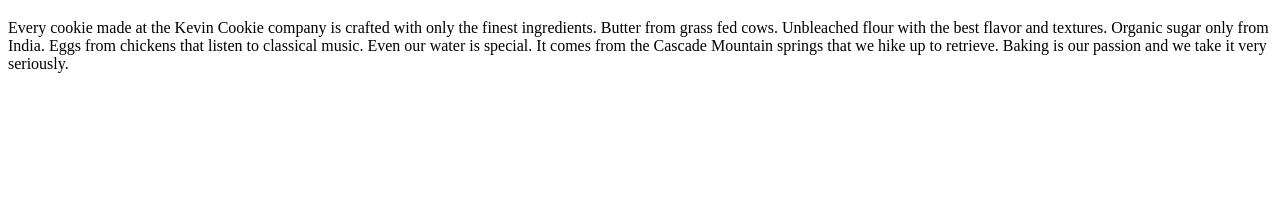
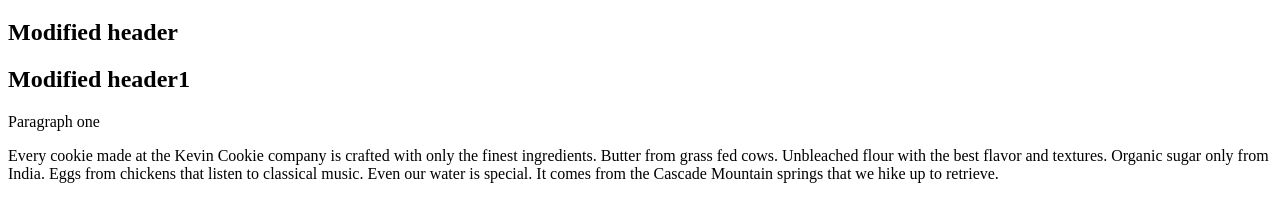
Before and after one commit to Asta009/astaTest1, a plain HTML site: page index.htm in a window 1280 px wide. Shown: the part 61-282 px from the top of the page. Drawn offline with Linux system fonts and the light colour scheme.

Commit message:
Return all to commit

```diff
--- a/index.htm
+++ b/index.htm
@@ -3,7 +3,10 @@
 <body>
 
 <h1>Deliciousness in every bite!</h1>
-<p>Every cookie made at the Kevin Cookie company is crafted with only the finest ingredients. Butter from grass fed cows. Unbleached flour with the best flavor and textures. Organic sugar only from India. Eggs from chickens that listen to classical music. Even our water is special. It comes from the Cascade Mountain springs that we hike up to retrieve. Baking is our passion and we take it very seriously.</p>
+<h2>Modified header</h2>
+<h2>Modified header1</h2>
+<p>Paragraph one</p>
+<p>Every cookie made at the Kevin Cookie company is crafted with only the finest ingredients. Butter from grass fed cows. Unbleached flour with the best flavor and textures. Organic sugar only from India. Eggs from chickens that listen to classical music. Even our water is special. It comes from the Cascade Mountain springs that we hike up to retrieve. </p>
 
 </body>
 </html>
```
Also changed, not shown: Primary Logo.png (renamed from KCC Logo.png).
